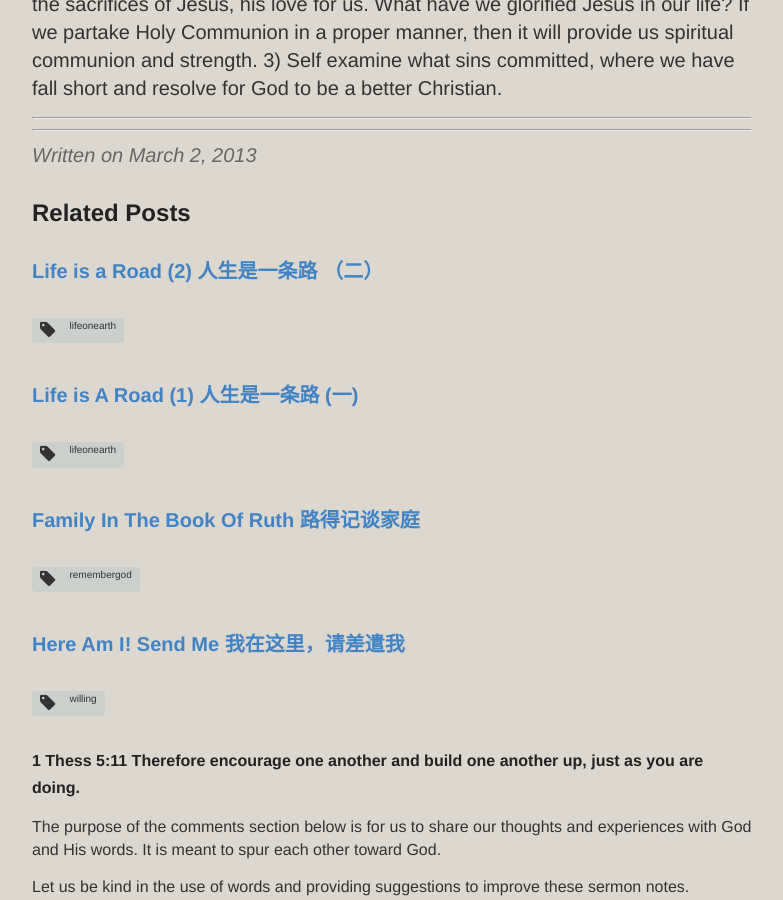
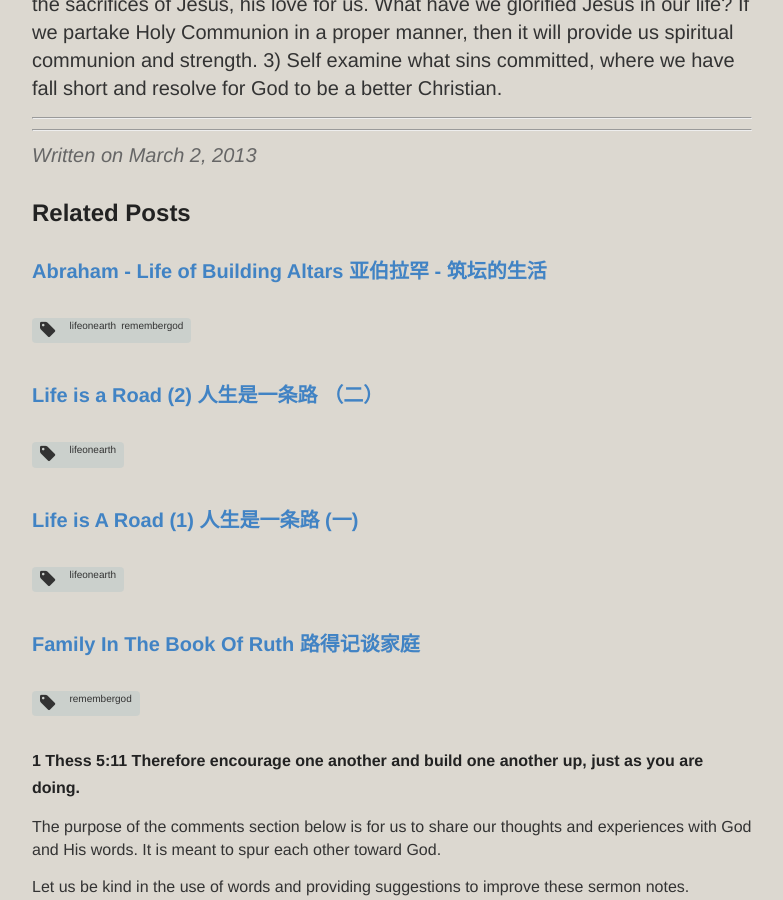
Before and after one commit to catchupTJC/catchuptjc.github.io, a Jekyll site: the page built from _posts/2013-03-02-Paul and the Cross.md, in a window 1280 px wide and 900 px high, scrolled down 1900 px. Shown: the whole window, without its empty margins (248-1031 px from the left). Built offline with Jekyll 4.4.1, drawn with Linux system fonts in a browser that asks for light colours; nearby versions of some CDN libraries; comment, search, counter and statistics services are not loaded; some of the changed lines change nothing that is shown.

Commit message:
Update 2019-08-10-Abraham Life of Building Altars.md

```diff
--- a/_posts/2019-08-10-Abraham Life of Building Altars.md
+++ b/_posts/2019-08-10-Abraham Life of Building Altars.md
@@ -1,8 +1,8 @@
 ---
 layout: post
 title: Abraham - Life of Building Altars 亚伯拉罕 - 筑坛的生活
-category: Sermon(SG)2019
-tags: [Life on Earth,Worship,Remembering God,Faith]
+category: sermon2019singapore
+tags: [lifeonearth,worship,remembergod,faith]
 hymns: [436,398]
 ---
 
```
